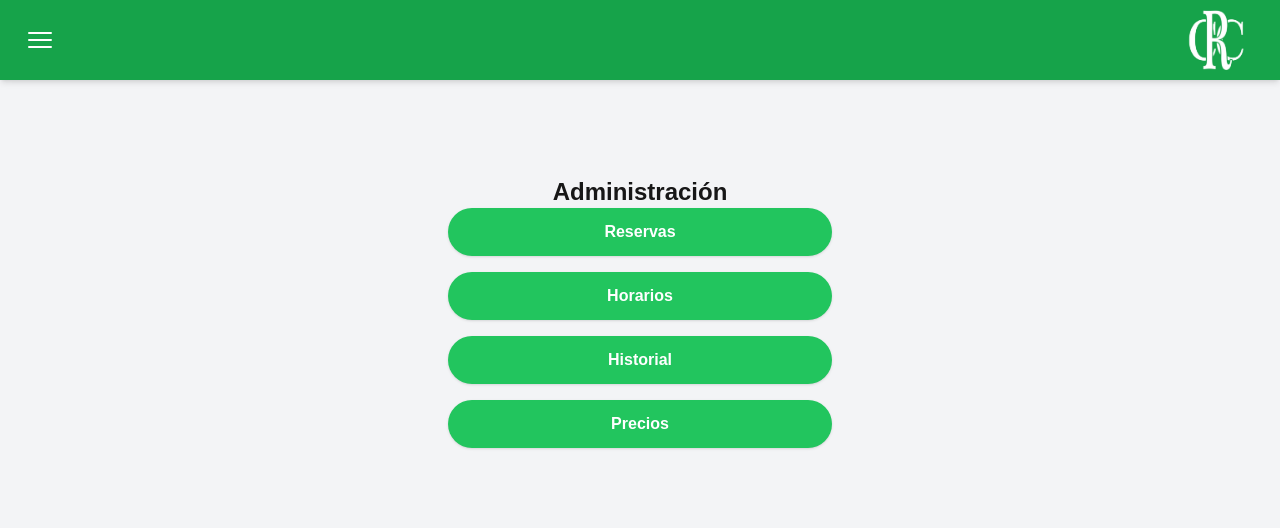
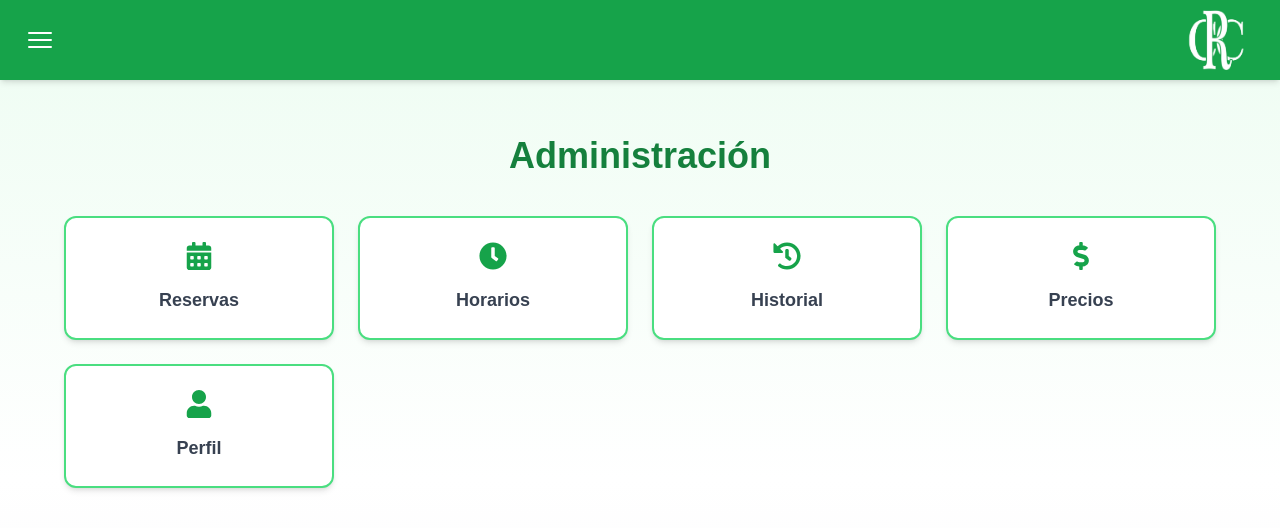
Before and after one commit to julioborn/turnos, a Next.js app: page /admin in a window 1280 px wide. Shown: the top 528 px of the page. Built offline with nearby package versions, Linux system fonts and the light colour scheme; no server answers.

Commit message:
estilos nuevos

```diff
--- a/package.json
+++ b/package.json
@@ -21,6 +21,7 @@
     "react": "^18",
     "react-datepicker": "^8.2.0",
     "react-dom": "^18",
+    "react-icons": "^5.5.0",
     "sweetalert2": "^11.19.1"
   },
   "devDependencies": {
--- a/src/app/admin/page.tsx
+++ b/src/app/admin/page.tsx
@@ -2,50 +2,63 @@
 
 import { signOut, useSession } from "next-auth/react";
 import { useRouter } from "next/navigation";
+import { FaCalendarAlt, FaClock, FaHistory, FaDollarSign, FaChartBar, FaUser } from "react-icons/fa";
 
 export default function AdminDashboard() {
     const router = useRouter();
     const { data: session } = useSession();
 
+    const cards = [
+        {
+            label: "Reservas",
+            icon: <FaCalendarAlt size={28} />,
+            route: "/admin/reservas",
+        },
+        {
+            label: "Horarios",
+            icon: <FaClock size={28} />,
+            route: "/admin/horarios",
+        },
+        {
+            label: "Historial",
+            icon: <FaHistory size={28} />,
+            route: "/admin/historial",
+        },
+        {
+            label: "Precios",
+            icon: <FaDollarSign size={28} />,
+            route: "/admin/precios",
+        },
+        {
+            label: "Perfil",
+            icon: <FaUser size={28} />,
+            route: "/perfil",
+        },
+    ];
+
+    if (session?.user?.rol === "superusuario") {
+        cards.push({
+            label: "Balance",
+            icon: <FaChartBar size={28} />,
+            route: "/admin/balance",
+        });
+    }
+
     return (
-        <div className="min-h-screen flex flex-col items-center mt-20 p-4 bg-gray-100">
-            <h1 className="text-2xl font-extrabold  text-center">Administración</h1>
+        <div className="min-h-screen bg-gradient-to-b from-green-50 via-white to-gray-100 py-10 px-4">
+            <h1 className="text-4xl font-extrabold p-4 text-center text-green-700 mb-6">Administración</h1>
 
-            <div className="w-full max-w-sm flex flex-col gap-4">
-                <button
-                    onClick={() => router.push("/admin/reservas")}
-                    className="w-full bg-green-500 text-white px-4 py-3 rounded-full font-semibold shadow hover:bg-green-600 transition"
-                >
-                    Reservas
-                </button>
-                <button
-                    onClick={() => router.push("/admin/horarios")}
-                    className="w-full bg-green-500 text-white px-4 py-3 rounded-full font-semibold shadow hover:bg-green-600 transition"
-                >
-                    Horarios
-                </button>
-                <button
-                    onClick={() => router.push("/admin/historial")}
-                    className="w-full bg-green-500 text-white px-4 py-3 rounded-full font-semibold shadow hover:bg-green-600 transition"
-                >
-                    Historial
-                </button>
-                <button
-                    onClick={() => router.push("/admin/precios")}
-                    className="w-full bg-green-500 text-white px-4 py-3 rounded-full font-semibold shadow hover:bg-green-600 transition"
-                >
-                    Precios
-                </button>
-
-                {/* ✅ Botón visible solo si el usuario es superusuario */}
-                {session?.user?.rol === "superusuario" && (
-                    <button
-                        onClick={() => router.push("/admin/balance")}
-                        className="w-full bg-green-500 text-white px-4 py-3 rounded-full font-semibold shadow hover:bg-green-600 transition"
+            <div className="grid gap-6 grid-cols-1 sm:grid-cols-2 md:grid-cols-3 lg:grid-cols-4 max-w-6xl mx-auto">
+                {cards.map((card) => (
+                    <div
+                        key={card.label}
+                        onClick={() => router.push(card.route)}
+                        className="cursor-pointer bg-white hover:bg-green-50 border-2 border-green-400 hover:border-green-600 rounded-xl shadow-md p-6 flex flex-col items-center justify-center text-center transition-all duration-200"
                     >
-                        Balance
-                    </button>
-                )}
+                        <div className="text-green-600 mb-4">{card.icon}</div>
+                        <h3 className="text-lg font-bold text-gray-700">{card.label}</h3>
+                    </div>
+                ))}
             </div>
         </div>
     );
--- a/src/app/client/page.tsx
+++ b/src/app/client/page.tsx
@@ -1,33 +1,57 @@
 "use client";
 
 import { useRouter } from "next/navigation";
+import { GiTennisBall } from "react-icons/gi";
+import { FaFutbol, FaVolleyballBall, FaBasketballBall } from "react-icons/fa";
 
 export default function ClientHome() {
     const router = useRouter();
 
     const actividades = [
-        { nombre: "Pádel", path: "padel" },
-        { nombre: "Fútbol", path: "futbol" },
-        { nombre: "Básquet", path: "basquet" },
-        { nombre: "Vóley", path: "voley" },
+        {
+            nombre: "Pádel",
+            path: "padel",
+            icon: <GiTennisBall size={36} className="text-green-600" />,
+        },
+        {
+            nombre: "Fútbol",
+            path: "futbol",
+            icon: <FaFutbol size={36} className="text-green-600" />,
+        },
+        {
+            nombre: "Básquet",
+            path: "basquet",
+            icon: <FaBasketballBall size={36} className="text-green-600" />,
+        },
+        {
+            nombre: "Vóley",
+            path: "voley",
+            icon: <FaVolleyballBall size={36} className="text-green-600" />,
+        },
     ];
 
     return (
-        <div className="mt-10 bg-gray-100 flex items-center justify-center px-4">
-            <div className="w-full max-w-md text-center">
-                <h1 className="text-4xl font-extrabold mb-3 tracking-tight">Reservar Turno</h1>
-                <p className="text-lg text-gray-500 mb-2">Elegí un deporte</p>
-                <div className="grid grid-cols-1 sm:grid-cols-2 gap-4">
+        <div className="min-h-screen flex flex-col items-center bg-gradient-to-b from-green-50 via-white to-gray-100 py-10 px-4">
+            <h1 className="text-4xl font-extrabold mb-2 text-center text-green-800">Reservar Turno</h1>
+            <p className="text-lg text-gray-700 text-center">Elegí un deporte</p>
+
+            <div className="grid p-4 grid-cols-1 sm:grid-cols-2 md:grid-cols-2 gap-6 w-full max-w-2xl">
                 {actividades.map((actividad) => (
-                        <button
+                    <div
                         key={actividad.path}
                         onClick={() => router.push(`/client/reservas/${actividad.path}`)}
-                            className="w-full bg-green-600 hover:bg-green-700 text-white py-3 px-6 rounded-full text-lg font-semibold shadow-sm transition"
+                        className="cursor-pointer group p-6 bg-white rounded-lg shadow-md hover:shadow-xl transition border-l-4 border-green-600"
                     >
+                        <div className="flex items-center gap-4">
+                            {actividad.icon}
+                            <div>
+                                <h3 className="text-xl font-bold text-gray-800 group-hover:text-green-700 transition">
                                     {actividad.nombre}
-                        </button>
+                                </h3>
+                            </div>
+                        </div>
+                    </div>
                 ))}
-                </div>
             </div>
         </div>
     );
```
Also changed, not shown: 1 other file (tests, documents, lock files or other folders). Lines whose indentation alone changed are shown as unchanged.
